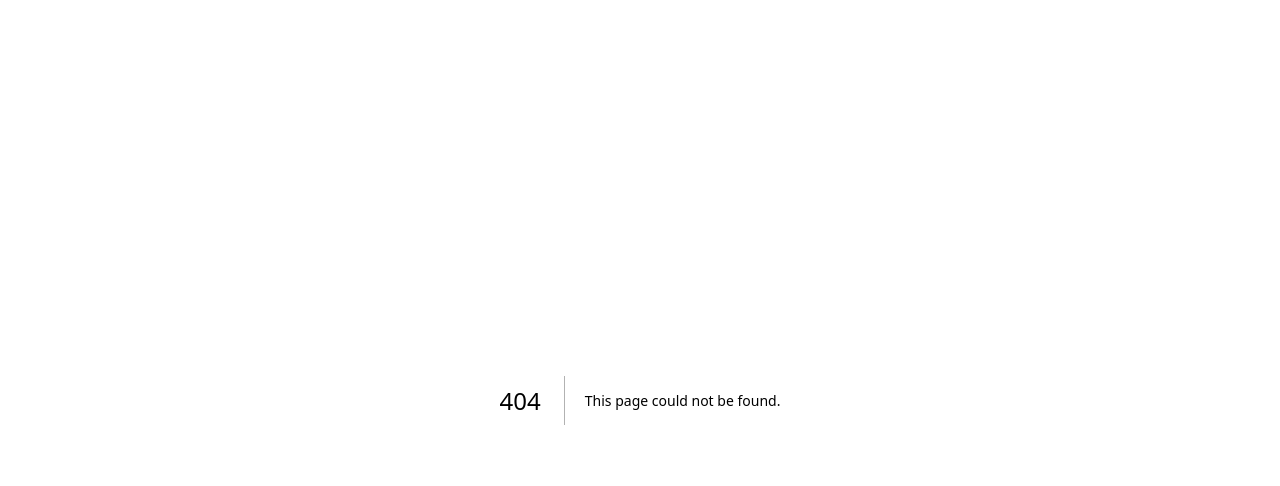
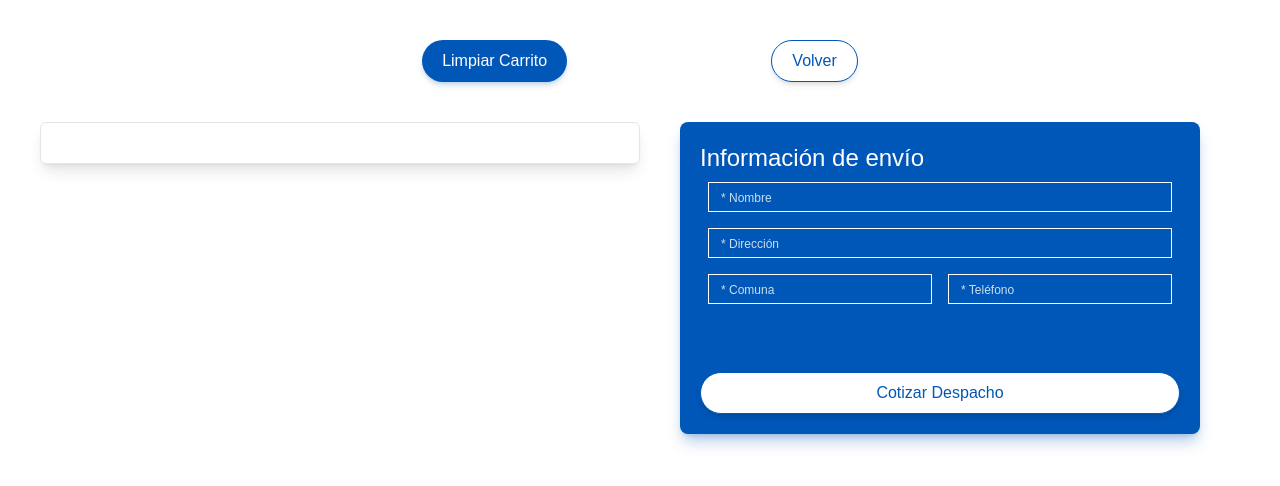
Before and after one commit to drosselot/prueba_flapp, a Next.js app in the folder flapp_app/: page /checkout in a window 1280 px wide. Before the commit this address had no page. Shown: the top 486 px of the page. Built offline with nearby package versions, Linux system fonts and the light colour scheme.

Commit message:
frontend checkout

```diff
--- /dev/null
+++ b/flapp_app/src/app/checkout/page.tsx
@@ -0,0 +1,93 @@
+'use client'
+import CustomButton from "@/components/CustomButton";
+import ShoppingCartProducts from "@/components/ShoppingCartProducts";
+import { SetShoppingCartContext, ShoppingCartContext } from "@/contexts/ShoppingCartContext";
+import { useRouter } from "next/navigation";
+import { FormEvent, useContext, useState } from "react";
+
+
+export default function Checkout() {
+
+  const router = useRouter();
+
+  const setShoppingCart = useContext(SetShoppingCartContext);
+  const shoppingCart = useContext(ShoppingCartContext);
+
+  const [formMessage, setFormMessage] = useState("");
+
+  const handleGetTariffs = async (event: FormEvent<HTMLFormElement>) => {
+    event.preventDefault();
+
+    const formData = new FormData(event.currentTarget);
+
+    const jsonFormData = Object.fromEntries(formData.entries());
+
+    if (!jsonFormData.name || !jsonFormData.shipping_street || !jsonFormData.commune || !jsonFormData.phone) {
+      setFormMessage("Falta rellenar algún campo.")
+    } else {
+      setFormMessage("Cotizando...")
+      const apiResponse = await fetch(process.env.NEXT_PUBLIC_API_URL + "/cart" || "", {
+        method: 'POST',
+        headers: {'Content-Type': 'application/json'},
+        body: JSON.stringify({
+          customer_data: jsonFormData,
+          products: shoppingCart?.products || []
+        })
+      })
+
+      console.log(await apiResponse.json());
+    }
+
+  }
+
+  const handleCleanCart = () => {
+    router.push("/");
+    setShoppingCart(null);
+  }
+
+  return (
+    <div className="flex flex-col mb-30 items-center">
+      <div className="w-1/2 flex mt-10 justify-around">
+        <CustomButton text="Limpiar Carrito" onClick={handleCleanCart} secondary />
+        <CustomButton text="Volver" onClick={() => router.push("/")} />
+      </div>
+      <div className="flex flex-row justify-around mx-10">
+        <div className="w-1/2">
+          <ShoppingCartProducts/>
+        </div>
+        <div className="w-1/2 p-10">
+          <form className="flex flex-row flex-wrap rounded-lg shadow-lg shadow-flapp-blue/30 bg-flapp-blue text-white p-5 justify-center" method="post" onSubmit={handleGetTariffs}>
+            <h1 className="text-2xl w-full">Información de envío</h1>
+            <CustomInput placeholder="Nombre" inputName="name" divClassName="w-full"/>
+            <CustomInput placeholder="Dirección" inputName="shipping_street" divClassName="w-full"/>
+            <div className="w-full flex">
+              <CustomInput placeholder="Comuna" inputName="commune"/>
+              <CustomInput placeholder="Teléfono" inputName="phone"/>
+            </div>
+            <div className="mt-5 flex flex-col justify-center w-full">
+              <p className="text-white h-10 text-center">{formMessage}</p>
+                <CustomButton text="Cotizar Despacho" type="submit"/>
+            </div>
+
+          </form>
+        </div>
+      </div>
+
+    </div>
+  )
+}
+
+const CustomInput = (props: {placeholder: string, inputName: string, divClassName?: string, inputClassName?: string}) => {
+  const {placeholder: labelText, inputName, divClassName, inputClassName} = props
+
+  return (
+    <div className={"text-lg flex m-2 w-full " + divClassName}>
+        <input
+          placeholder={"* " + labelText}
+          className={"border p-1 pl-3 w-full text-sm placeholder:opacity-80 placeholder:text-white placeholder:text-xs " + inputClassName}
+          name={inputName}
+        />
+    </div>
+  )
+
+}
--- a/flapp_app/src/app/page.tsx
+++ b/flapp_app/src/app/page.tsx
@@ -5,6 +5,8 @@ import { useContext } from "react";
 import LogoAzul from "../../public/LogoAzul.png"
 import getRandomNaturalNumber from "@/utils/getRandomNumber";
 import ShoppingCartProducts from "@/components/ShoppingCartProducts";
+import { useRouter } from "next/navigation";
+import CustomButton from "@/components/CustomButton";
 
 const NUMBER_OF_CARTS = 50
 
@@ -12,6 +14,8 @@ export default function Home() {
 
   const shoppingCart = useContext(ShoppingCartContext);
   const setShoppingCart = useContext(SetShoppingCartContext);
+
+  const router = useRouter();
 
   const getRandomCart = async () => {
     const shoppingCartId = getRandomNaturalNumber(NUMBER_OF_CARTS);
@@ -24,36 +28,22 @@ export default function Home() {
 
   return (
     <div className="flex flex-col items-center">
-      <header className="w-full flex justify-center">
-        <Image className="mt-15" width={500} height={500} alt={"flapp logo"} src={LogoAzul}/>
+      <header className="mt-10 w-full flex justify-center relative h-28 ">
+        <Image className="object-contain" fill alt={"flapp logo"} src={LogoAzul}/>
       </header>
 
-      {
-        shoppingCart && <ShoppingCartProducts shoppingCart={shoppingCart} />
-      }
+      <div className="w-1/3">
+        {
+          shoppingCart && <ShoppingCartProducts maxHeight={130} />
+        }
+      </div>
 
       <div className="w-full flex justify-center pb-50">
-        <div className="w-1/2 flex justify-around mt-20">
+        <div className="w-1/2 flex justify-around mt-10">
           <CustomButton secondary={false} onClick={getRandomCart} text="Crear Carrito" disabled={shoppingCart != null}/>
-          <CustomButton secondary onClick={() => setShoppingCart(null)} text="Finalizar Compra" disabled={!shoppingCart}/>
+          <CustomButton secondary onClick={() => { router.push('/checkout') }} text="Finalizar Compra" disabled={!shoppingCart}/>
         </div>
       </div>
     </div>
   );
 }
-
-
-const CustomButton = ({secondary, onClick, text, disabled}: CustomButtonProps) => {
-  return (
-    <button onClick={disabled ? (()=>{}):(onClick)} className={"p-2 px-5 rounded-full shadow-md " + (secondary ? "bg-flapp-blue text-white shadow-flapp-blue/20" : "text-flapp-blue border shadow-slate-200") + (disabled ? " opacity-50" : " hover:shadow-xl")}>
-      <p>{text}</p>
-    </button>
-  )
-}
-
-type CustomButtonProps = {
-  secondary: boolean,
-  onClick: ()=>void,
-  text: string,
-  disabled: boolean
-}
--- /dev/null
+++ b/flapp_app/src/components/CustomButton.tsx
@@ -0,0 +1,17 @@
+const CustomButton = ({secondary, onClick, text, disabled, type}: CustomButtonProps) => {
+  return (
+    <button type={type} onClick={disabled ? (()=>{}):(onClick)} className={"p-2 px-5 rounded-full shadow-md " + (secondary ? "bg-flapp-blue text-white shadow-flapp-blue/20" : "bg-white text-flapp-blue border") + (disabled ? " opacity-50" : " hover:shadow-xl")}>
+      <p>{text}</p>
+    </button>
+  )
+}
+
+type CustomButtonProps = {
+  secondary?: boolean,
+  onClick?: ()=>void,
+  text: string,
+  disabled?: boolean,
+  type?: "submit" | "reset" | "button" | undefined,
+}
+
+export default CustomButton;
--- a/flapp_app/src/components/ShoppingCartProducts.tsx
+++ b/flapp_app/src/components/ShoppingCartProducts.tsx
@@ -1,12 +1,16 @@
-import { Product, ShoppingCart } from "@/contexts/ShoppingCartContext"
+'use client'
+import { Product, ShoppingCartContext } from "@/contexts/ShoppingCartContext"
 import Image from "next/image";
+import { useContext } from "react";
 
 
-const ShoppingCartProducts = (props: {shoppingCart: ShoppingCart}) => {
-  const {shoppingCart} = props;
+const ShoppingCartProducts = (props: {maxHeight?: number}) => {
+  const {maxHeight} = props;
+
+  const shoppingCart = useContext(ShoppingCartContext);
 
   return (
-    <div className="w-1/2 flex flex-col mt-15 rounded-md p-5 shadow-lg border border-neutral-200">
+    <div className={"flex flex-col mt-10 rounded-md p-5 shadow-lg border border-neutral-200 " + (maxHeight && (" overflow-y-scroll h-130 "))}>
       {
         shoppingCart?.products.map((product) => (
           <ProductInShoppingCart key={product.id} product={product}/>
@@ -22,19 +26,21 @@ const ProductInShoppingCart = (props: {product: Product}) => {
   const {product} = props;
 
   const total = product.total.toFixed(2);
+  const discountedTotal = product.total.toFixed(2);
 
   return (
     <div className="flex my-2 bg-neutral-50 shadow-sm rounded-lg border border-neutral-200 p-2" key={product.id}>
-      <div className="w-2/10 h-32 relative">
+      <div className="w-4/10 h-32 relative">
         <Image className="ml-2 rounded-sm p-1 w-1/2 object-contain" fill alt={product.title + " image"} src={product.thumbnail}/>
       </div>
       <div className="ml-3 w-3/10 content-start">
         <p>{product.title}</p>
         <p className="text-zinc-600 text-sm opacity-75">Quantity: {product.quantity}</p>
+        <p className="text-zinc-600 text-sm opacity-75">${product.price}</p>
       </div>
-      <div className="flex flex-col justify-between w-5/10">
-        <p>{product.price} {product.discountPercentage} {product.discountedTotal}</p>
-        <p className="text-end">Total: ${total}</p>
+      <div className="flex flex-col justify-end w-1/2">
+        <p className="line-through text-end text-xs opacity-75">${discountedTotal}</p>
+        <p className="text-end">Total: <span className="font-bold text-flapp-blue">${total}</span></p>
       </div>
     </div>
   )
```
Also changed, not shown: 1 other file (tests, documents, lock files or other folders).
